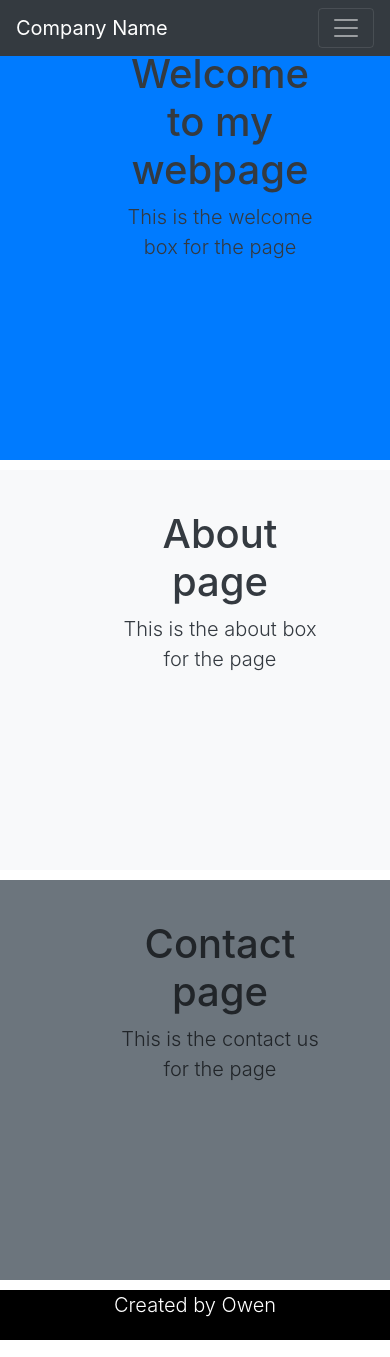
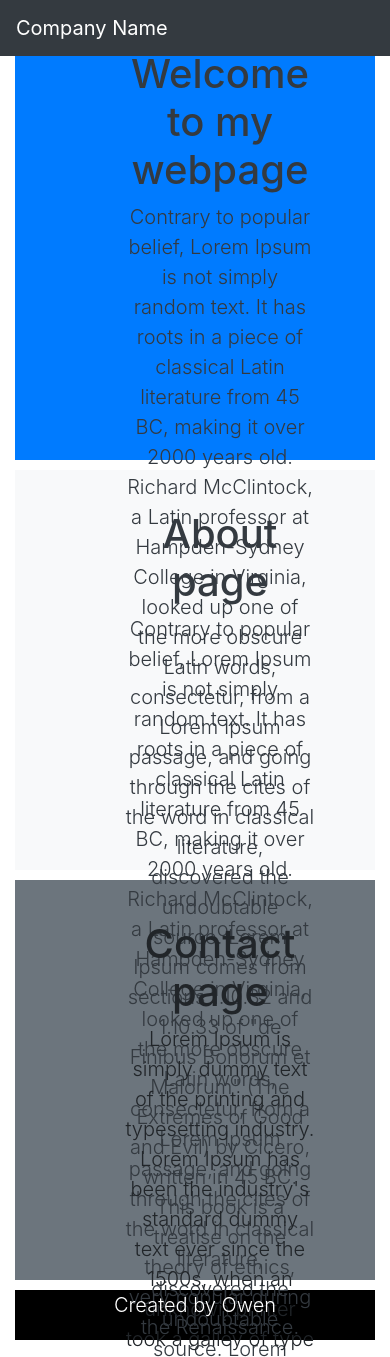
Before and after one commit to EkhatorOwen/scrollSpyImplemention, a plain HTML site: page index.html in a window 390 px wide. Shown: the top 1357 px of the page. Drawn offline with nearby package versions, Linux system fonts and the light colour scheme.

Commit message:
added and removed some divs

```diff
--- a/index.html
+++ b/index.html
@@ -1,89 +1,72 @@
 <!DOCTYPE html>
 <html lang="en">
 <head>
-
     <meta charset="UTF-8">
     <link rel="stylesheet" href="css/bootstrap.css"  crossorigin="anonymous">
     <link rel="stylesheet" href="css/customStyle.css">
     <title>Scroll Spy</title>
 </head>
-<body>
-
-<nav class="navbar navbar-expand-lg navbar-dark bg-dark fixed-top" id="mainNav">
+<body class="container">
+<nav class="navbar navbar-expand-lg navbar-dark bg-dark fixed-top nav-pills" id="mainNav">
     <a class="navbar-brand" href="#">Company Name</a>
-    <button class="navbar-toggler" type="button" data-toggle="collapse" data-target="#navbarSupportedContent" aria-controls="navbarSupportedContent" aria-expanded="false" aria-label="Toggle navigation">
-        <span class="navbar-toggler-icon"></span>
-    </button>
-
     <div class="collapse navbar-collapse" id="navbarSupportedContent">
         <ul class="navbar-nav mr-auto">
-            <li class="nav-item active">
-                <a class="nav-link" href="#">Home <span class="sr-only">(current)</span></a>
+            <li class="nav-item">
+                <a class="nav-link" href="#home">Home </a>
             </li>
             <li class="nav-item">
-                <a class="nav-link" href="#">About</a>
+                <a class="nav-link" href="#about">About</a>
             </li>
-
             <li class="nav-item">
-                <a class="nav-link" href="#">Contact Us</a>
+                <a class="nav-link" href="#contact">Contact Us</a>
             </li>
-
         </ul>
     </div>
 </nav>
-<header class="bg-primary text-dark" id="welcome">
+<div data-spy="scroll" data-target="#mainNav" data-offset="0">
+<header class="bg-primary text-dark" id="home">
     <div class="container text-center ">
         <div class="container">
             <div class="content-center">
         <h1>Welcome to my webpage</h1>
-        <p class="lead">This is the welcome box for the page</p>
+        <p class="lead">Contrary to popular belief, Lorem Ipsum is not simply random text. It has roots in a piece of classical Latin literature from 45 BC, making it over 2000 years old. Richard McClintock, a Latin professor at Hampden-Sydney College in Virginia, looked up one of the more obscure Latin words, consectetur, from a Lorem Ipsum passage, and going through the cites of the word in classical literature, discovered the undoubtable source. Lorem Ipsum comes from sections 1.10.32 and 1.10.33 of "de Finibus Bonorum et Malorum" (The Extremes of Good and Evil) by Cicero, written in 45 BC. This book is a treatise on the theory of ethics, very popular during the Renaissance. </p>
         </div>
         </div>
     </div>
-    </div>
 </header>
 <section class="bg-light text-dark about-size" id="about">
-
-    <div class="container text-center ">
+    <div class="container text-center">
         <div class="container">
             <div class="content-center">
                 <h1>About page</h1>
-                <p class="lead">This is the about box for the page</p>
+                <p class="lead">Contrary to popular belief, Lorem Ipsum is not simply random text. It has roots in a piece of classical Latin literature from 45 BC, making it over 2000 years old. Richard McClintock, a Latin professor at Hampden-Sydney College in Virginia, looked up one of the more obscure Latin words, consectetur, from a Lorem Ipsum passage, and going through the cites of the word in classical literature, discovered the undoubtable source. Lorem Ipsum comes from sections 1.10.32 and 1.10.33 of "de Finibus Bonorum et Malorum" (The Extremes of Good and Evil) by Cicero, written in 45 BC. This book is a treatise on the theory of ethics, very popular during the Renaissance. The first line of Lorem Ipsum, "Lorem ipsum dolor sit amet..", comes from a line in section 1.10.32.</p>
             </div>
         </div>
     </div>
-
 </section>
 <section class="bg-secondary contact-size" id="contact">
     <div class="container text-center ">
         <div class="container">
             <div class="content-center">
                 <h1>Contact page</h1>
-                <p class="lead">This is the contact us for the page</p>
+                <p class="lead">Lorem Ipsum is simply dummy text of the printing and typesetting industry. Lorem Ipsum has been the industry's standard dummy text ever since the 1500s, when an unknown printer took a galley of type and scrambled it to make a type specimen book. It has survived not only five centuries, but also the leap into electronic typesetting, remaining essentially unchanged. It was popularised in the 1960s with the release of Letraset sheets containing Lorem Ipsum passages, and more recently with desktop publishing software like Aldus PageMaker including versions of Lorem Ipsum</p>
             </div>
         </div>
     </div>
 
 </section>
-
-
-<footer class="footer-size" id="footer" >
+<footer class="footer-size" id="footer">
     <div class="container text-center text-white ">
         <div class="container">
                 <p class="lead">Created by Owen</p>
         </div>
     </div>
-
 </footer>
-
-
-
-
-
-
+</div>
 
 <script src="https://code.jquery.com/jquery-3.2.1.slim.min.js" integrity="sha384-KJ3o2DKtIkvYIK3UENzmM7KCkRr/rE9/Qpg6aAZGJwFDMVNA/GpGFF93hXpG5KkN" crossorigin="anonymous"></script>
 <script src="https://cdnjs.cloudflare.com/ajax/libs/popper.js/1.12.9/umd/popper.min.js" integrity="sha384-ApNbgh9B+Y1QKtv3Rn7W3mgPxhU9K/ScQsAP7hUibX39j7fakFPskvXusvfa0b4Q" crossorigin="anonymous"></script>
 <script src="https://maxcdn.bootstrapcdn.com/bootstrap/4.0.0/js/bootstrap.min.js" integrity="sha384-JZR6Spejh4U02d8jOt6vLEHfe/JQGiRRSQQxSfFWpi1MquVdAyjUar5+76PVCmYl" crossorigin="anonymous"></script>
+<script src="js/scrollspy.js"></script>
 </body>
 </html>
```
